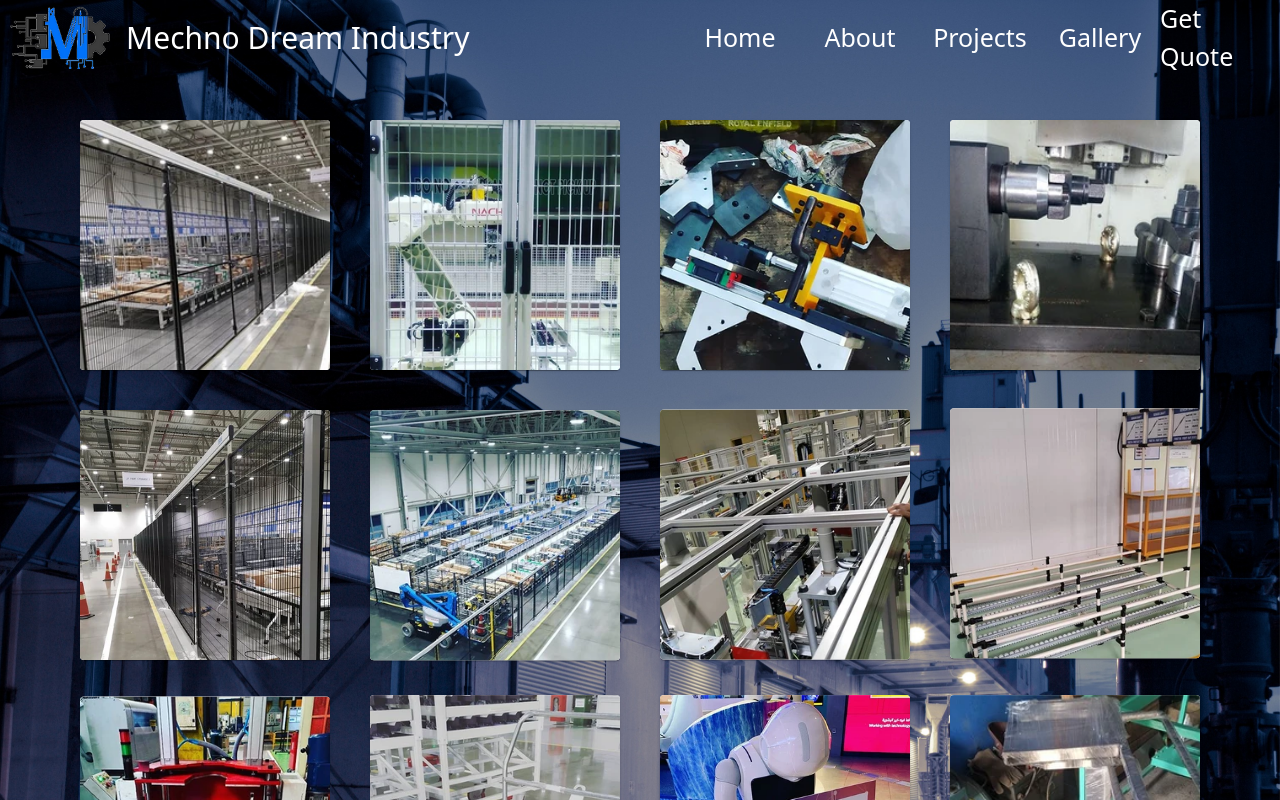
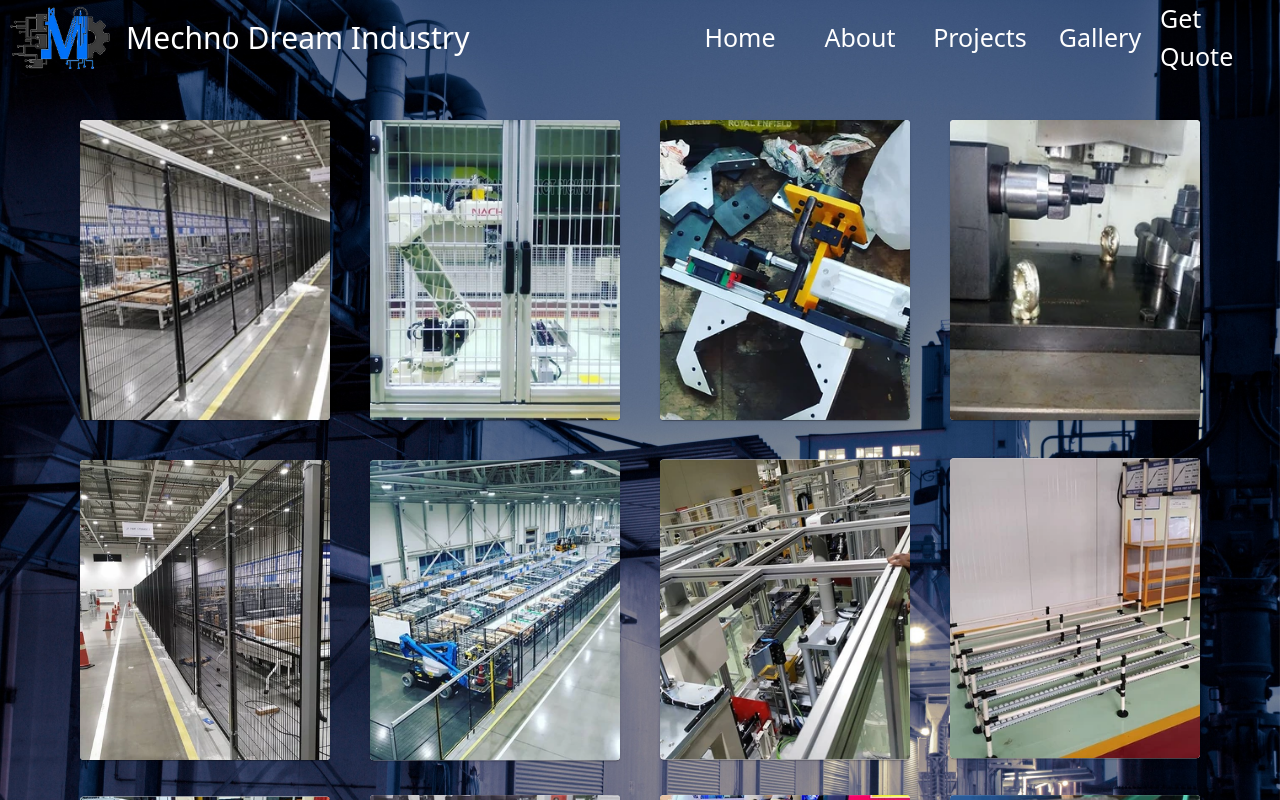
Before and after one commit to Selvam6994/mechnoindustry, a React (Vite) app: page /gallery in a window 1280 px wide. Shown: the top 800 px of the page. Built offline with nearby package versions, Linux system fonts and the light colour scheme.

Commit message:
bug cleared in gallery

```diff
--- a/src/App.css
+++ b/src/App.css
@@ -468,12 +468,7 @@ li {
   flex-wrap: wrap;
   gap: 8rem;
 }
-.imageCard {
-  /* border: 2px solid rgb(128, 0, 0); */
-  width: 250px;
-  height: 250px;
-  border-radius: 10px;
-}
+
 .fabricationPage {
   /* border: 2px solid rgb(255, 255, 255); */
   width: 100%;
```
